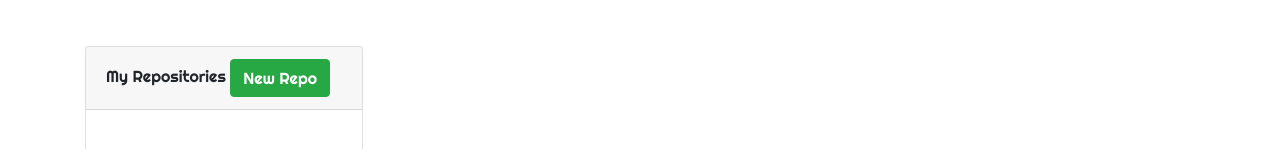
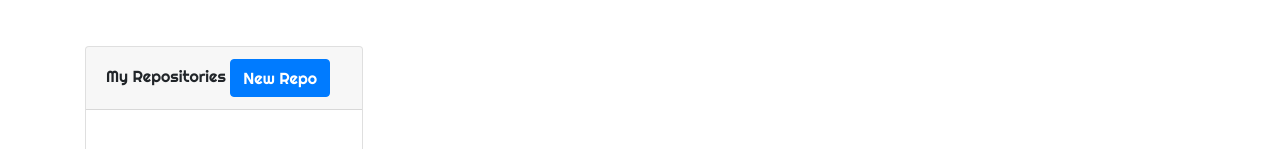
Before and after one commit to Nancy-Muthinzi/ip2-github, an Angular app: page / in a window 1280 px wide. Shown: the part 292-441 px from the top of the page. Built offline with nearby package versions, Linux system fonts and the light colour scheme.

Commit message:
add styling to search bar

```diff
--- a/src/app/app.component.html
+++ b/src/app/app.component.html
@@ -17,7 +17,7 @@
 
   <div class="card">
     <div class="card-header">
-      My Repositories <button type="button" class="btn btn-success">New Repo</button>
+      My Repositories <button type="button" class="btn btn-primary">New Repo</button>
     </div>
     <br>
     <div class="card-body">
```
